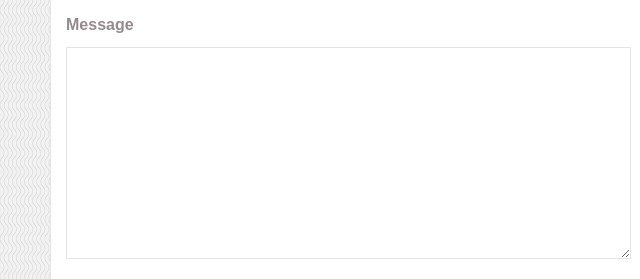
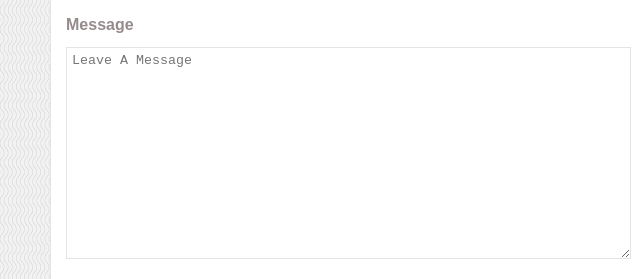
Before and after one commit to pribala/Basic-Portfolio, a plain HTML site: page contact.html in a window 1280 px wide. Shown: the part 312-591 px from the top of the page, 0-640 px from the left. Drawn offline with Linux system fonts and the light colour scheme.

Commit message:
fix: Add placeholder for form elements

```diff
--- a/contact.html
+++ b/contact.html
@@ -28,7 +28,7 @@
 					<input type="text" name="email" placeholder="example@gmail.com">
 					</p>
 					<p><label for="message"><strong>Message</strong></label></br>
-					<textarea name="message"></textarea>
+					<textarea name="message" placeholder="Leave A Message"></textarea>
 					</p>
 					<p><input type="submit">
 					</p>
```
